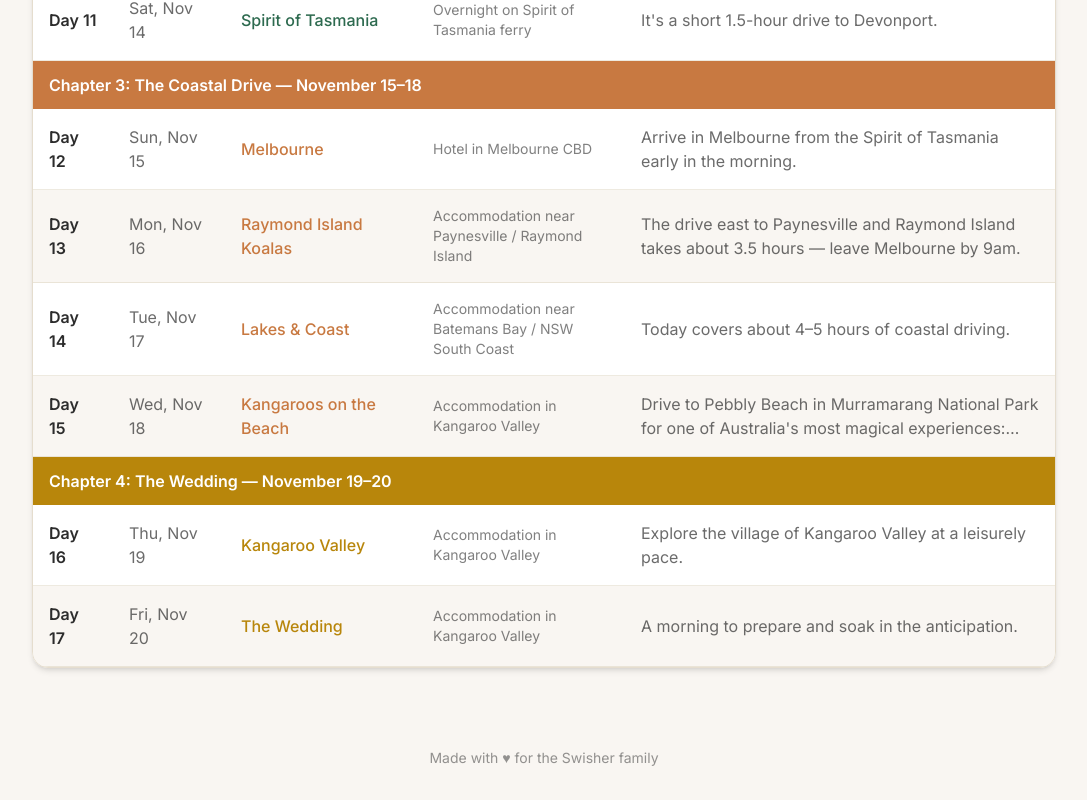
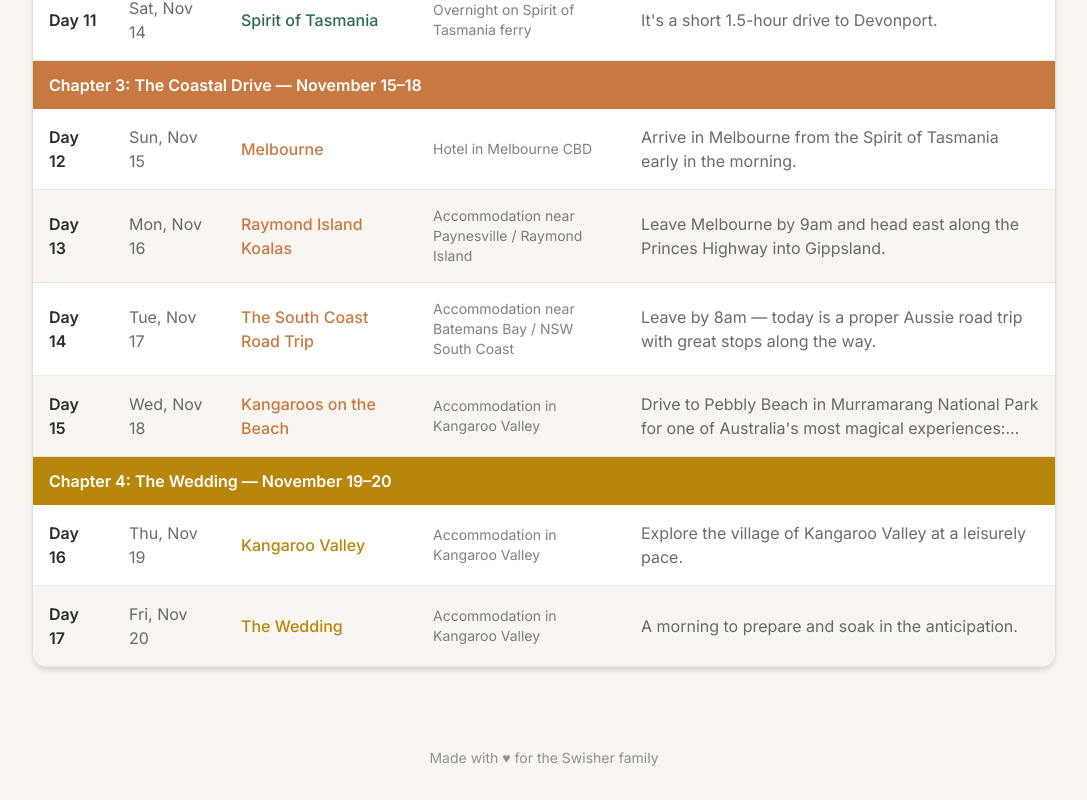
Before and after one commit to popcornAlesto33/swisher-australia, a Next.js app: page /table in a window 1280 px wide. Shown: the part 1215-2015 px from the top of the page, without its empty margins (96-1183 px from the left). Built offline with nearby package versions, Linux system fonts and the light colour scheme; a web font is replaced by a local one.

Commit message:
feat: add road trip stops — Yarragon, Eden, Merimbula, Bega Cheese, Narooma

```diff
--- a/src/data/itinerary.ts
+++ b/src/data/itinerary.ts
@@ -549,11 +549,11 @@ export const trip: Trip = {
           ],
           activities: {
             morning:
-              "The drive east to Paynesville and Raymond Island takes about 3.5 hours — leave Melbourne by 9am. Leave Melbourne and drive east into the rolling green hills of Gippsland. The landscape shifts from suburban to rural to wild as you follow the highway toward the coast.",
+              "Leave Melbourne by 9am and head east along the Princes Highway into Gippsland. After about 1.5 hours, pull into the charming village of Yarragon — stop at the famous Yarragon Chocolate Shop for handmade truffles and a coffee on the main street. It's a gorgeous little town with artisan galleries and antique stores worth a quick browse.",
             afternoon:
-              "Arrive in the lakeside town of Paynesville and catch the tiny car ferry (just 5 minutes!) to Raymond Island. Walk the Koala Trail, a gentle path through the eucalyptus woodland where wild koalas doze in the branches overhead. You'll see dozens of them — this is one of the best places in all of Australia to see koalas in the wild.",
+              "Continue east through Sale and Bairnsdale (about 2 more hours of easy driving). Arrive in the lakeside town of Paynesville and catch the tiny car ferry (just 5 minutes!) across to Raymond Island. Walk the Koala Trail, a gentle path through eucalyptus woodland where wild koalas doze in the branches overhead. You'll see dozens of them — this is one of the best places in all of Australia to see koalas in the wild.",
             evening:
-              "Return to Paynesville and enjoy dinner overlooking the Gippsland Lakes, one of Australia's largest inland waterway systems.",
+              "Return to Paynesville and enjoy dinner overlooking the Gippsland Lakes, one of Australia's largest inland waterway systems. Total driving today: about 3.5 hours with the Yarragon stop.",
           },
           funFacts: [
             "Raymond Island has one of the highest koala densities in Australia — the koalas were introduced to the island in 1953 and thrived in the abundant eucalyptus.",
@@ -563,8 +563,8 @@ export const trip: Trip = {
         {
           date: "2026-11-17",
           dayNumber: 14,
-          title: "Lakes & Coast",
-          subtitle: "From the Gippsland Lakes into New South Wales",
+          title: "The South Coast Road Trip",
+          subtitle: "Lakes Entrance, Eden, Merimbula, Bega Cheese & Narooma",
           location: { lat: -37.88, lng: 147.9936 },
           heroImage:
             "https://images.unsplash.com/photo-1575546634550-7568f9603bdd?w=1200&q=80",
@@ -572,31 +572,31 @@ export const trip: Trip = {
           highlights: [
             {
               image: "https://images.unsplash.com/photo-1575546634550-7568f9603bdd?w=400&q=80",
-              title: "Lakes Entrance",
-              caption: "Where the Gippsland Lakes finally meet the Southern Ocean at Lakes Entrance, the view from the footbridge is spectacular — vast turquoise water in every direction, and the long white ribbon of Ninety Mile Beach beyond.",
+              title: "Eden & Twofold Bay",
+              caption: "The historic fishing town of Eden sits on one of the deepest natural harbours in the Southern Hemisphere. Its Killer Whale Museum tells one of Australia's most extraordinary true stories.",
             },
             {
               image: "https://images.unsplash.com/photo-1702596290877-adfc8e3e4d5c?w=400&q=80",
-              title: "South Coast NSW",
-              caption: "Crossing into New South Wales, the coastline grows wilder and more dramatic with every kilometre. Dense forest, hidden coves, and glimpses of a very blue Pacific ocean make for a mesmerising drive.",
+              title: "Merimbula Bay",
+              caption: "Merimbula's turquoise bay is a stunning surprise along the Sapphire Coast. Stop for fresh oysters at the wharf and take in the views — this is one of NSW's most beautiful coastal towns.",
             },
             {
               image: "https://images.unsplash.com/photo-1739528866374-573dbba6d7bd?w=400&q=80",
-              title: "Coastal Scenery",
-              caption: "The stretch of coast between Victoria and Batemans Bay is one of Australia's great undiscovered scenic drives. Pristine beaches, towering headlands, and almost no other tourists — it's wonderful.",
+              title: "Bega Cheese Heritage Centre",
+              caption: "Yes, this is where the famous Bega cheese comes from! The Heritage Centre offers tastings of their full range — from sharp vintage cheddar to creamy brie — all made right here in this charming country town.",
             },
           ],
           activities: {
             morning:
-              "Today covers about 4–5 hours of coastal driving. Leave by 8:30am. Drive to Lakes Entrance, where the Gippsland Lakes meet the ocean. Walk along the Entrance Footbridge for sweeping views of Ninety Mile Beach, one of the longest uninterrupted beaches in the world.",
+              "Leave by 8am — today is a proper Aussie road trip with great stops along the way. Start with a stroll along the Lakes Entrance footbridge for sweeping views of Ninety Mile Beach. Then drive south through Orbost and the dense forests along the Princes Highway (about 3 hours) to reach the historic fishing town of Eden on Twofold Bay. Visit the Eden Killer Whale Museum — it tells the remarkable true story of orcas that once helped local whalers hunt.",
             afternoon:
-              "Continue driving north along the Princes Highway, crossing the state border from Victoria into New South Wales. The landscape becomes increasingly dramatic — dense forests give way to glimpses of sparkling ocean.",
+              "From Eden, it's just 25 minutes north to Merimbula — a stunning coastal bay town. Grab fresh oysters at the Merimbula Wharf or walk along the lakeside boardwalk. Then continue 30 minutes to Bega and stop at the Bega Cheese Heritage Centre for cheese tastings (yes, this is where the famous Bega cheese comes from!). From Bega, drive about an hour to the beautiful inlet town of Narooma — if time allows, stop to spot the fur seals on the breakwall.",
             evening:
-              "Arrive in the Batemans Bay area on the NSW South Coast. Settle in for the night and prepare for one of the most unique wildlife encounters of the entire trip.",
+              "Continue 1.5 hours north to the Batemans Bay area. Settle in for the night and prepare for one of the most unique wildlife encounters of the entire trip. Total driving today: about 6 hours with stops, but the towns along the way make it feel like an adventure rather than a long drive.",
           },
           funFacts: [
-            "Ninety Mile Beach is actually 151 kilometres long — but who's counting when you're walking on a seemingly endless stretch of pristine sand?",
-            "Australia drives on the left side of the road, a legacy of British colonisation — so keep that in mind from the passenger seat!",
+            "Eden was once the whaling capital of Australia. Remarkably, a pod of orcas used to herd baleen whales into Twofold Bay and alert the whalers — a unique partnership that lasted for decades.",
+            "Bega Cheese has been made in the town of Bega since 1899. The Heritage Centre lets you taste everything from sharp vintage cheddar to creamy brie — all made right here.",
           ],
         },
         {
```
